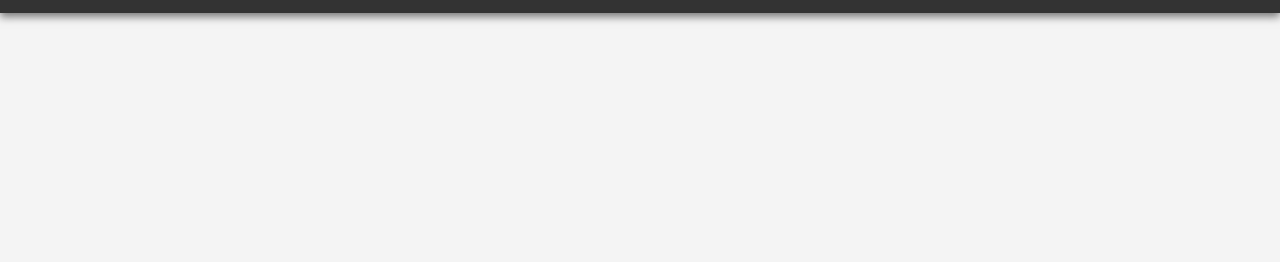
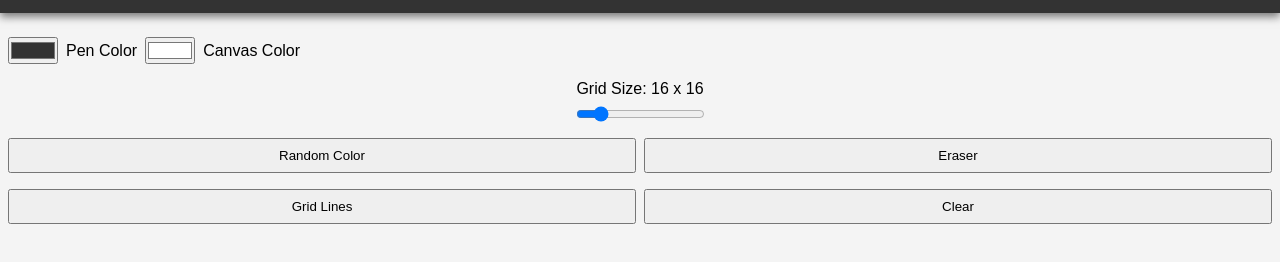
Before and after one commit to karolistech/etch-a-sketch, a website built with Vite: page index.html in a window 1280 px wide. Shown: the part 56-318 px from the top of the page. Built offline with nearby package versions, Linux system fonts and the light colour scheme.

Commit message:
feat: add canvas control panel

```diff
--- a/index.html
+++ b/index.html
@@ -12,5 +12,35 @@
     <header class="header">
       <h1 class="header__title">Etch A Sketch</h1>
     </header>
+
+    <main class="main">
+      <div class="controls">
+        <div class="controls__row">
+          <div class="controls__color">
+            <input type="color" id="pen-color" class="controls__input--color" value="#333333">
+            <label for="pen-color">Pen Color</label>
+          </div>
+          <div class="controls__color">
+            <input type="color" id="canvas-color" class="controls__input--color" value="#ffffff">
+            <label for="canvas-color">Canvas Color</label>
+          </div>
+        </div>
+
+        <div class="controls__row controls__row--grid-size">
+          <label for="grid-size">Grid Size: 16 x 16</label>
+          <input type="range" id="grid-size" class="controls__input--range" min="1" max="100" value="16">
+        </div>
+
+        <div class="controls__row">
+          <button class="controls__btn controls__btn--randomize">Random Color</button>
+          <button class="controls__btn controls__btn--erase">Eraser</button>
+        </div>
+
+        <div class="controls__row">
+          <button class="controls__btn controls__btn--grid-lines">Grid Lines</button>
+          <button class="controls__btn controls__btn--clear">Clear</button>
+        </div>
+      </div>
+    </main>
   </body>
 </html>
--- a/src/style.css
+++ b/src/style.css
@@ -19,3 +19,34 @@
   text-align: center;
   color: #fff;
 }
+
+.main {
+  padding: 1.5rem 0.5rem;
+}
+
+.controls {
+  display: flex;
+  flex-direction: column;
+  gap: 1rem;
+}
+
+.controls__row {
+  display: flex;
+  gap: 0.5rem;
+}
+
+.controls__row--grid-size {
+  flex-direction: column;
+  align-items: center;
+}
+
+.controls__color {
+  display: flex;
+  align-items: center;
+  gap: 0.5rem;
+}
+
+.controls__btn {
+  flex: 1;
+  padding-block: 0.5rem;
+}
```
